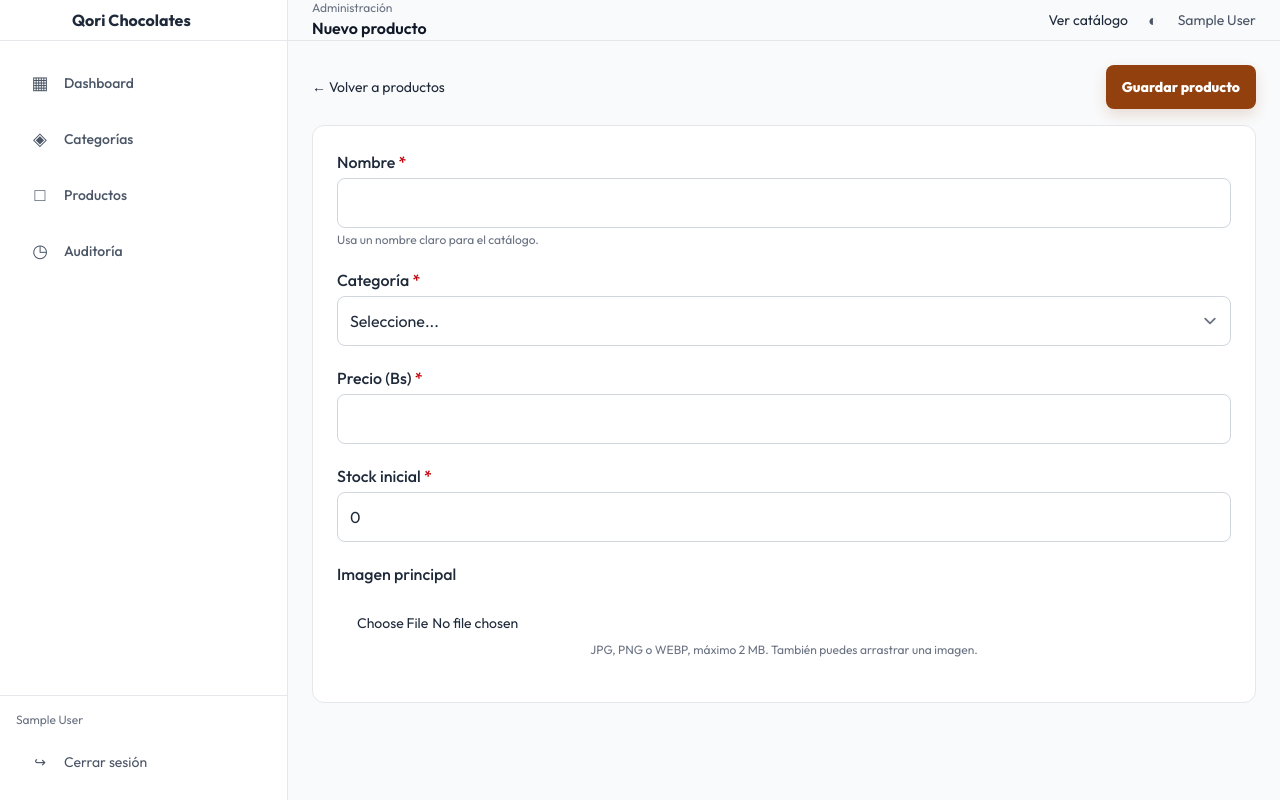
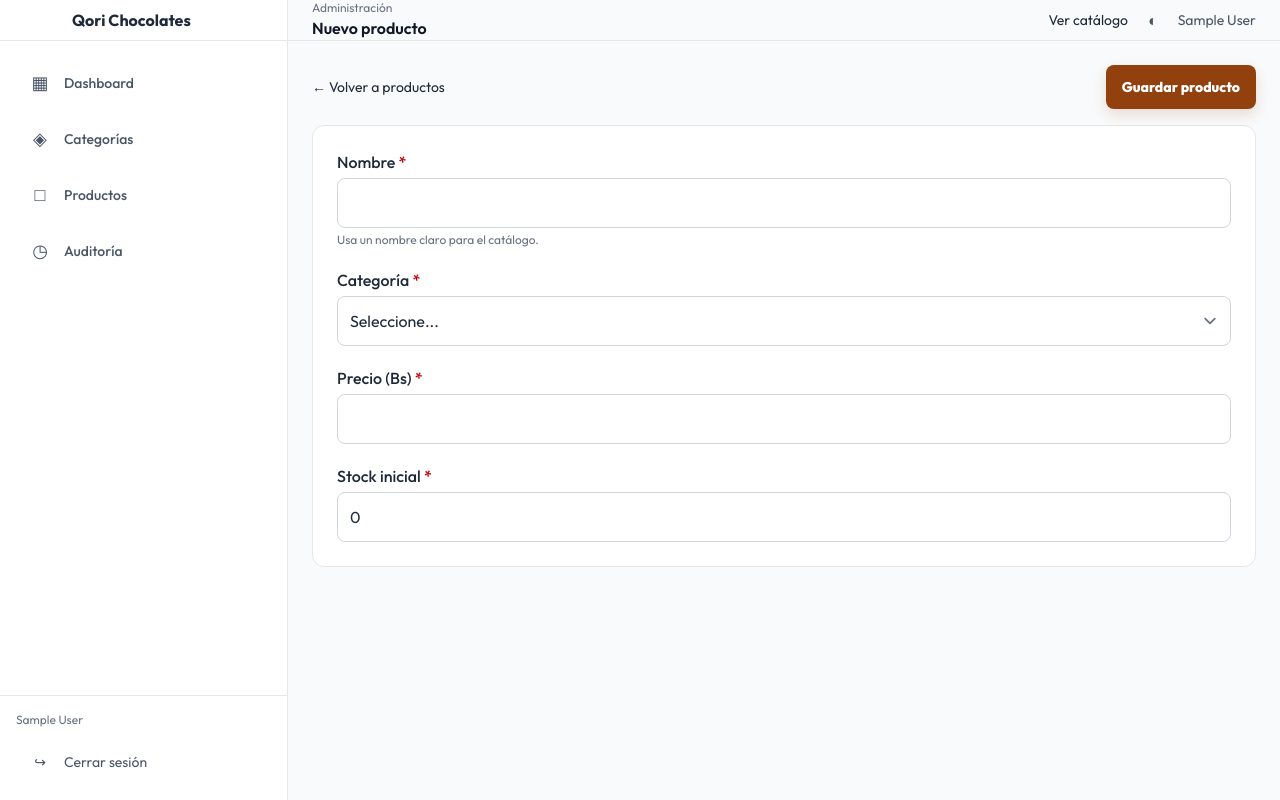
Before and after one commit to Andyf1103/QoriChcolates, a Laravel app: page /admin/productos/create in a window 1280 px wide. Run offline with Laravel 12, Linux system fonts and the light colour scheme; the visitor is signed in with stand-in values (Sample User, id 1); data comes from the database, SQL or seed files in the repository; style sheets or scripts are compiled from the project's sources.

Commit message:
Modificaciones modulo de productos y auditoria

```diff
--- a/app/Http/Controllers/Admin/ProductoController.php
+++ b/app/Http/Controllers/Admin/ProductoController.php
@@ -10,7 +10,6 @@ use App\Models\Producto;
 use App\Support\RecordsAdminAudit;
 use Illuminate\Http\Request;
 use Illuminate\Support\Facades\DB;
-use Illuminate\Support\Facades\Storage;
 use Throwable;
 
 class ProductoController extends Controller
@@ -62,14 +61,8 @@ class ProductoController extends Controller
     {
         $data = $request->validated();
         unset($data['imagen']);
-        $newImage = null;
 
         try {
-            if ($request->hasFile('imagen')) {
-                $newImage = $request->file('imagen')->store('productos', 'public');
-                $data['imagen_principal'] = $newImage;
-            }
-
             $producto = DB::transaction(function () use ($data) {
                 $producto = Producto::create($data);
                 if ($producto->stock > 0) {
@@ -88,9 +81,6 @@ class ProductoController extends Controller
             });
             $this->recordAudit('created', $producto, null, $producto->only(['nombre', 'precio', 'stock', 'categoria_id']));
         } catch (Throwable $exception) {
-            if ($newImage) {
-                Storage::disk('public')->delete($newImage);
-            }
             throw $exception;
         }
 
@@ -125,28 +115,13 @@ class ProductoController extends Controller
         $data = $request->validated();
         unset($data['stock'], $data['imagen'], $data['eliminar_imagen']);
         $before = $producto->fresh()->toArray();
-        $oldImage = $before['imagen_principal'] ?? null;
-        $newImage = null;
 
         try {
-            if ($request->hasFile('imagen')) {
-                $newImage = $request->file('imagen')->store('productos', 'public');
-                $data['imagen_principal'] = $newImage;
-            } elseif ($request->boolean('eliminar_imagen')) {
-                $data['imagen_principal'] = null;
-            }
-
             DB::transaction(function () use ($producto, $data) {
                 $producto->update($data);
             });
-            if (($newImage || $request->boolean('eliminar_imagen')) && $oldImage) {
-                Storage::disk('public')->delete($oldImage);
-            }
             $this->recordAudit('updated', $producto, $before, $producto->fresh()->toArray());
         } catch (Throwable $exception) {
-            if ($newImage) {
-                Storage::disk('public')->delete($newImage);
-            }
             throw $exception;
         }
 
--- a/app/Http/Requests/Admin/ProductoRequest.php
+++ b/app/Http/Requests/Admin/ProductoRequest.php
@@ -29,8 +29,8 @@ class ProductoRequest extends FormRequest
             'categoria_id' => ['required', 'integer', 'exists:categorias,id'],
             'precio' => ['required', 'numeric', 'gt:0', 'decimal:0,2'],
             'stock' => $isUpdate ? ['sometimes', 'integer', 'min:0'] : ['required', 'integer', 'min:0'],
-            'imagen' => ['nullable', 'image', 'mimes:jpg,jpeg,png,webp', 'max:2048'],
-            'eliminar_imagen' => ['sometimes', 'boolean'],
+            'imagen' => ['prohibited'],
+            'eliminar_imagen' => ['prohibited'],
         ];
     }
 }
--- a/resources/views/admin/productos/create.blade.php
+++ b/resources/views/admin/productos/create.blade.php
@@ -7,13 +7,12 @@
         <a href="{{ route('admin.productos.index') }}" class="text-sm text-amber-800 hover:underline">← Volver a productos</a>
         <button form="producto-form" id="guardar-producto" type="submit" class="admin-primary-action" style="border: 0; cursor: pointer;">Guardar producto</button>
     </div>
-    <form id="producto-form" method="POST" action="{{ route('admin.productos.store') }}" enctype="multipart/form-data" class="mt-4 grid gap-5 rounded-xl border border-gray-200 bg-white p-5 shadow-sm sm:p-6 md:grid-cols-2 dark:border-gray-800 dark:bg-gray-950" x-data="{ preview: null, dragging: false, choose(event) { const file = event.target.files[0]; if (file) this.preview = URL.createObjectURL(file) }, drop(event) { const file = event.dataTransfer.files[0]; if (file && file.type.startsWith('image/')) { this.$refs.image.files = event.dataTransfer.files; this.preview = URL.createObjectURL(file) } this.dragging = false } }">
+    <form id="producto-form" method="POST" action="{{ route('admin.productos.store') }}" class="mt-4 grid gap-5 rounded-xl border border-gray-200 bg-white p-5 shadow-sm sm:p-6 md:grid-cols-2 dark:border-gray-800 dark:bg-gray-950">
         @csrf
         <div class="md:col-span-2"><label for="nombre" class="font-medium">Nombre <span class="text-red-700">*</span></label><input id="nombre" name="nombre" value="{{ old('nombre') }}" required aria-describedby="nombre-help" class="mt-1 w-full rounded-lg border-gray-300 px-3 py-3 focus:border-amber-700 focus:ring-amber-700"><p id="nombre-help" class="mt-1 text-xs text-gray-500">Usa un nombre claro para el catálogo.</p>@error('nombre')<p class="text-sm text-red-700">{{ $message }}</p>@enderror</div>
         <div><label for="categoria_id" class="font-medium">Categoría <span class="text-red-700">*</span></label><select id="categoria_id" name="categoria_id" required class="mt-1 w-full rounded-lg border-gray-300 px-3 py-3 focus:border-amber-700 focus:ring-amber-700"><option value="">Seleccione...</option>@foreach($categorias as $categoria)<option value="{{ $categoria->id }}" @selected(old('categoria_id') == $categoria->id)>{{ $categoria->nombre }}</option>@endforeach</select>@error('categoria_id')<p class="text-sm text-red-700">{{ $message }}</p>@enderror</div>
         <div><label for="precio" class="font-medium">Precio (Bs) <span class="text-red-700">*</span></label><input id="precio" type="number" step="0.01" min="0.01" name="precio" value="{{ old('precio') }}" required class="mt-1 w-full rounded-lg border-gray-300 px-3 py-3 focus:border-amber-700 focus:ring-amber-700">@error('precio')<p class="text-sm text-red-700">{{ $message }}</p>@enderror</div>
         <div><label for="stock" class="font-medium">Stock inicial <span class="text-red-700">*</span></label><input id="stock" type="number" min="0" name="stock" value="{{ old('stock', 0) }}" required class="mt-1 w-full rounded-lg border-gray-300 px-3 py-3 focus:border-amber-700 focus:ring-amber-700">@error('stock')<p class="text-sm text-red-700">{{ $message }}</p>@enderror</div>
-        <div class="md:col-span-2"><span class="font-medium">Imagen principal</span><div @dragover.prevent="dragging = true" @dragleave.prevent="dragging = false" @drop.prevent="drop($event)" :class="dragging ? 'border-amber-700 bg-amber-50' : 'border-gray-300'" class="mt-1 rounded-xl border-2 border-dashed p-5 text-center"><input x-ref="image" @change="choose($event)" id="imagen" type="file" name="imagen" accept="image/jpeg,image/png,image/webp" class="w-full text-sm"><p class="mt-2 text-xs text-gray-500">JPG, PNG o WEBP, máximo 2 MB. También puedes arrastrar una imagen.</p><img x-show="preview" :src="preview" alt="Vista previa de imagen" class="mx-auto mt-4 h-32 w-32 rounded-lg object-cover"></div>@error('imagen')<p class="text-sm text-red-700">{{ $message }}</p>@enderror</div>
     </form>
 </main>
 @endsection
--- a/resources/views/admin/productos/edit.blade.php
+++ b/resources/views/admin/productos/edit.blade.php
@@ -4,12 +4,11 @@
 @section('content')
 <main class="mx-auto max-w-3xl p-4 sm:p-6">
     <a href="{{ route('admin.productos.index') }}" class="text-sm text-amber-800 hover:underline">← Volver a productos</a>
-    <form method="POST" action="{{ route('admin.productos.update', $producto) }}" enctype="multipart/form-data" class="mt-4 grid gap-5 rounded-xl border border-gray-200 bg-white p-5 shadow-sm sm:p-6 md:grid-cols-2" x-data="{ preview: '{{ $producto->imagen_principal ? asset('storage/'.$producto->imagen_principal) : '' }}', dragging: false, choose(event) { const file = event.target.files[0]; if (file) { this.preview = URL.createObjectURL(file); this.$refs.remove.checked = false } }, drop(event) { const file = event.dataTransfer.files[0]; if (file && file.type.startsWith('image/')) { this.$refs.image.files = event.dataTransfer.files; this.preview = URL.createObjectURL(file); this.$refs.remove.checked = false } this.dragging = false } }">
+    <form method="POST" action="{{ route('admin.productos.update', $producto) }}" class="mt-4 grid gap-5 rounded-xl border border-gray-200 bg-white p-5 shadow-sm sm:p-6 md:grid-cols-2">
         @csrf @method('PUT')
         <div class="md:col-span-2"><label for="nombre" class="font-medium">Nombre <span class="text-red-700">*</span></label><input id="nombre" name="nombre" value="{{ old('nombre', $producto->nombre) }}" required class="mt-1 w-full rounded-lg border-gray-300 px-3 py-3 focus:border-amber-700 focus:ring-amber-700">@error('nombre')<p class="text-sm text-red-700">{{ $message }}</p>@enderror</div>
         <div><label for="categoria_id" class="font-medium">Categoría <span class="text-red-700">*</span></label><select id="categoria_id" name="categoria_id" required class="mt-1 w-full rounded-lg border-gray-300 px-3 py-3 focus:border-amber-700 focus:ring-amber-700">@foreach($categorias as $categoria)<option value="{{ $categoria->id }}" @selected(old('categoria_id', $producto->categoria_id) == $categoria->id)>{{ $categoria->nombre }}</option>@endforeach</select>@error('categoria_id')<p class="text-sm text-red-700">{{ $message }}</p>@enderror</div>
         <div><label for="precio" class="font-medium">Precio (Bs) <span class="text-red-700">*</span></label><input id="precio" type="number" step="0.01" min="0.01" name="precio" value="{{ old('precio', $producto->precio) }}" required class="mt-1 w-full rounded-lg border-gray-300 px-3 py-3 focus:border-amber-700 focus:ring-amber-700">@error('precio')<p class="text-sm text-red-700">{{ $message }}</p>@enderror</div>
-        <div class="md:col-span-2"><span class="font-medium">Imagen principal</span><div @dragover.prevent="dragging = true" @dragleave.prevent="dragging = false" @drop.prevent="drop($event)" :class="dragging ? 'border-amber-700 bg-amber-50' : 'border-gray-300'" class="mt-1 rounded-xl border-2 border-dashed p-5 text-center"><input x-ref="image" @change="choose($event)" id="imagen" type="file" name="imagen" accept="image/jpeg,image/png,image/webp" class="w-full text-sm"><p class="mt-2 text-xs text-gray-500">JPG, PNG o WEBP, máximo 2 MB.</p><img x-show="preview" :src="preview" alt="Vista previa de imagen" class="mx-auto mt-4 h-32 w-32 rounded-lg object-cover"><label class="mt-3 flex items-center justify-center gap-2 text-sm"><input x-ref="remove" type="checkbox" name="eliminar_imagen" value="1" class="rounded border-gray-300 text-red-700 focus:ring-red-700"> Eliminar imagen actual</label></div>@error('imagen')<p class="text-sm text-red-700">{{ $message }}</p>@enderror</div>
         <div class="md:col-span-2 flex flex-col gap-3 sm:flex-row"><button class="min-h-[44px] rounded-lg bg-amber-800 px-5 py-3 font-semibold text-white hover:bg-amber-900">Actualizar producto</button><a href="{{ route('admin.productos.index') }}" class="min-h-[44px] rounded-lg border px-5 py-3 text-center">Cancelar</a></div>
     </form>
     <form method="POST" action="{{ route('admin.productos.stock', $producto) }}" class="mt-4 grid gap-3 rounded-xl border border-gray-200 bg-white p-5 sm:grid-cols-3 dark:border-gray-800 dark:bg-gray-950">
--- a/resources/views/admin/productos/index.blade.php
+++ b/resources/views/admin/productos/index.blade.php
@@ -15,7 +15,7 @@
     <div class="overflow-x-auto rounded-xl border border-gray-200 bg-white dark:border-gray-800 dark:bg-gray-950">
         <table class="w-full min-w-[850px] text-left text-sm"><thead><tr class="border-b text-xs uppercase text-gray-500 dark:border-gray-800"><th class="px-5 py-3">Producto</th><th>Categoría</th><th>Precio</th><th>Stock</th><th class="px-5">Acciones</th></tr></thead><tbody>
         @forelse($productos as $producto)
-            <tr class="border-b last:border-0 dark:border-gray-800"><td class="flex items-center gap-3 px-5 py-3 font-medium"><img src="{{ $producto->imagen_principal ? asset('storage/'.$producto->imagen_principal) : asset('images/logoqori.png') }}" loading="lazy" class="h-12 w-12 rounded-lg object-cover" alt="{{ $producto->nombre }}"><span>{{ $producto->nombre }}</span></td><td>{{ $producto->categoria_nombre }}</td><td>Bs {{ number_format((float)$producto->precio, 2) }}</td><td><span class="rounded-full px-2 py-1 font-semibold {{ $producto->stock === 0 ? 'bg-red-100 text-red-800' : ($producto->stock <= 5 ? 'bg-orange-100 text-orange-800' : 'bg-green-100 text-green-800') }}">{{ $producto->stock === 0 ? 'Agotado' : $producto->stock }}</span></td><td class="px-5 py-3"><div class="flex flex-wrap gap-3">
+            <tr class="border-b last:border-0 dark:border-gray-800"><td class="px-5 py-3 font-medium">{{ $producto->nombre }}</td><td>{{ $producto->categoria_nombre }}</td><td>Bs {{ number_format((float)$producto->precio, 2) }}</td><td><span class="rounded-full px-2 py-1 font-semibold {{ $producto->stock === 0 ? 'bg-red-100 text-red-800' : ($producto->stock <= 5 ? 'bg-orange-100 text-orange-800' : 'bg-green-100 text-green-800') }}">{{ $producto->stock === 0 ? 'Agotado' : $producto->stock }}</span></td><td class="px-5 py-3"><div class="flex flex-wrap gap-3">
                 @if(request('papelera'))
                     <form method="POST" action="{{ route('admin.productos.restore', $producto->id) }}" @submit.prevent="requestConfirm($el, '¿Restaurar este producto?')">@csrf @method('PATCH')<button type="submit" class="font-semibold text-green-700 hover:underline">Restaurar</button></form>
                 @else
```
Also changed, not shown: resources/views/admin/auditoria/index.blade.php (+18 -2 lines), tests/Feature/AdminInventoryTest.php (+2 -7 lines).
